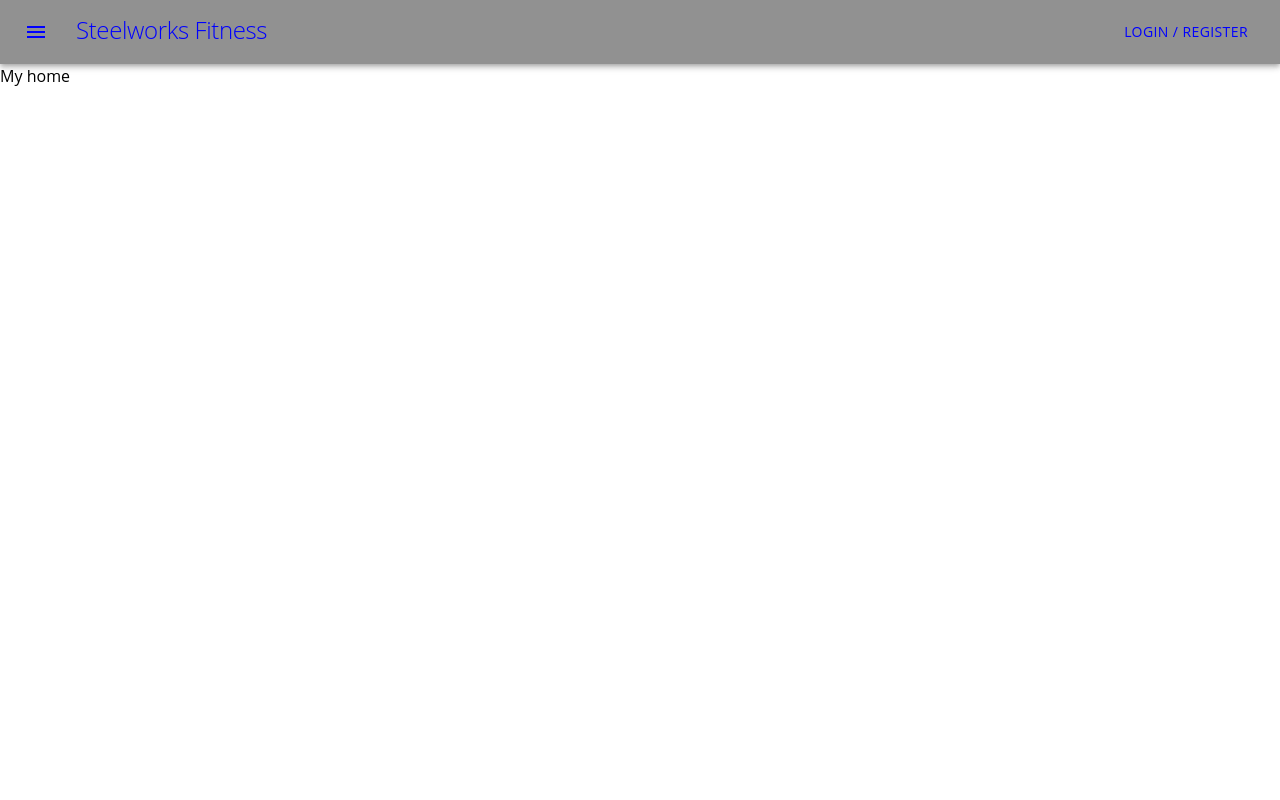
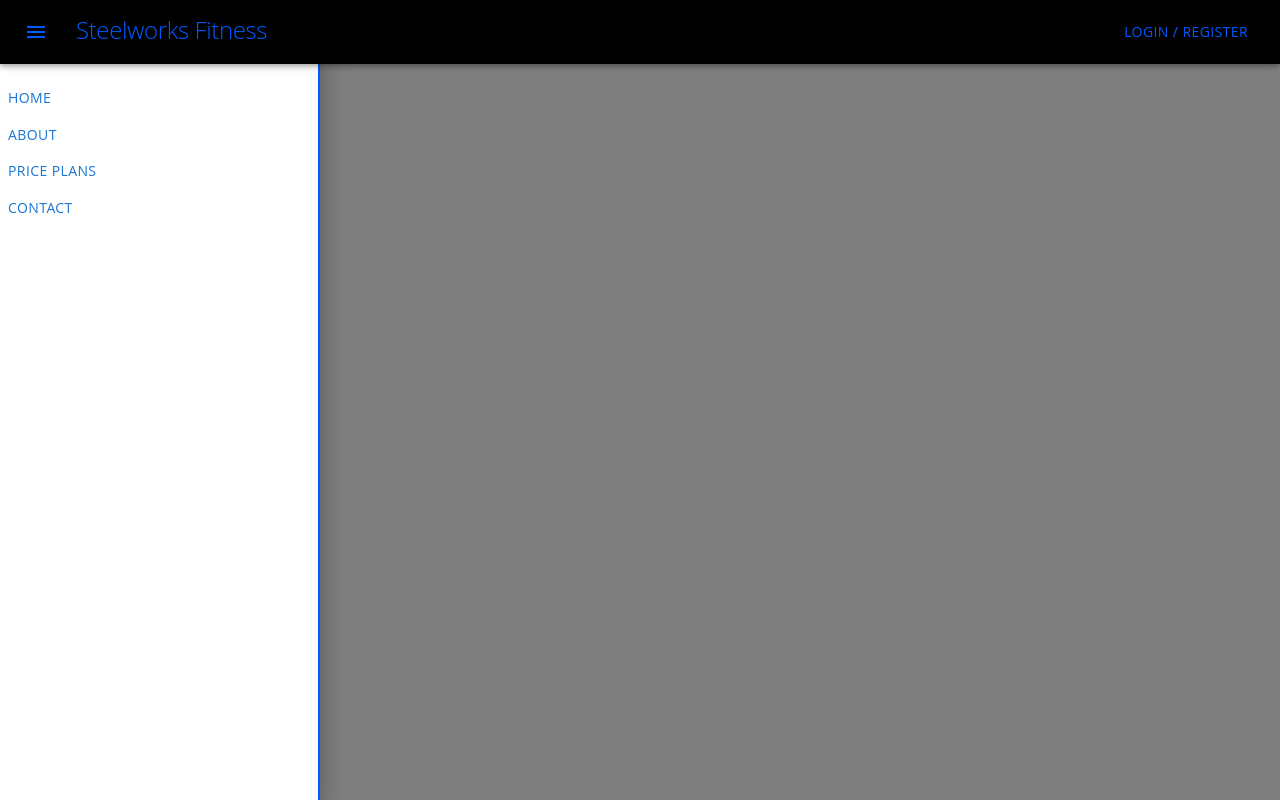
Before and after one commit to RobTheThief/steelworks-ci-5, a React app: page / in a window 1280 px wide. Built offline with nearby package versions, Linux system fonts and the light colour scheme; the HTML template or start-up script is replaced by a standard one.

Commit message:
Add link buttons to drawer, add router links & update nav styles

```diff
--- a/src/App.js
+++ b/src/App.js
@@ -8,8 +8,8 @@ import Sidebar from './components/Sidebar';
 function App(props) {
   return (
     <React.StrictMode>
-      <Sidebar />
       <BrowserRouter>
+        <Sidebar />
         <Routes>
           <Route exact path="/" element={<Home />} />
           <Route exact path="/about" element={<About />} />
--- a/src/components/Sidebar.js
+++ b/src/components/Sidebar.js
@@ -9,9 +9,10 @@ import Typography from "@mui/material/Typography";
 import IconButton from "@mui/material/IconButton";
 import MenuIcon from "@mui/icons-material/Menu";
 import { css } from "@emotion/css";
+import { Link } from "react-router-dom";
 
 function Sidebar() {
-  const [toggle, setToggle] = useState(false);
+  const [toggle, setToggle] = useState(true);
 
   const toggleDrawer = (event) => {
     setToggle(!toggle);
@@ -22,9 +23,10 @@ function Sidebar() {
       <Box sx={{ flexGrow: 1 }}>
         <AppBar
           className={css`
-            background: rgba(0, 0, 0, 0.432) !important;
+            background: black !important;
+            z-index: 12010 !important;
           `}
-          position="static"
+          position="fixed"
         >
           <Toolbar>
             <IconButton
@@ -34,14 +36,14 @@ function Sidebar() {
               aria-label="menu"
               sx={{ mr: 2 }}
               className={css`
-                color: blue !important;
+                color: rgb(0, 89, 255) !important;
               `}
             >
               <MenuIcon />
             </IconButton>
             <Typography
               className={css`
-                color: blue !important;
+                color: rgb(0, 89, 255) !important;
                 font-size: 24px !important;
                 padding-bottom: 0.25rem;
               `}
@@ -52,7 +54,7 @@ function Sidebar() {
             </Typography>
             <Button
               className={css`
-                color: blue !important;
+                color: rgb(0, 89, 255) !important;
               `}
             >
               Login / Register
@@ -60,11 +62,56 @@ function Sidebar() {
           </Toolbar>
         </AppBar>
       </Box>
-      <Drawer open={toggle} onClose={toggleDrawer}>
-        <div>Hello</div>
+      <Drawer
+        open={toggle}
+        onClose={toggleDrawer}
+        className={css`
+          & > .MuiPaper-root {
+            width: 20rem;
+            border: 2px solid rgb(0, 89, 255) !important;
+            border-width: 0 2px 0 0 !important;
+            padding-top: 5rem;
+          }
+        `}
+      >
+        <Button
+          component={Link}
+          className={css`
+            justify-content: start !important;
+          `}
+        >
+          <Link to="/">Home</Link>
+        </Button>
+
+        <Button
+          component={Link}
+          className={css`
+            justify-content: start !important;
+          `}
+        >
+          <Link to="/about">About</Link>
+        </Button>
+
+        <Button
+          className={css`
+            justify-content: start !important;
+          `}
+        >
+          Price Plans
+        </Button>
+
+        <Button
+          className={css`
+            justify-content: start !important;
+          `}
+        >
+          Contact
+        </Button>
       </Drawer>
     </>
   );
 }
 
 export default Sidebar;
+
+/* MuiButtonBase-root-MuiButton-root */
```
